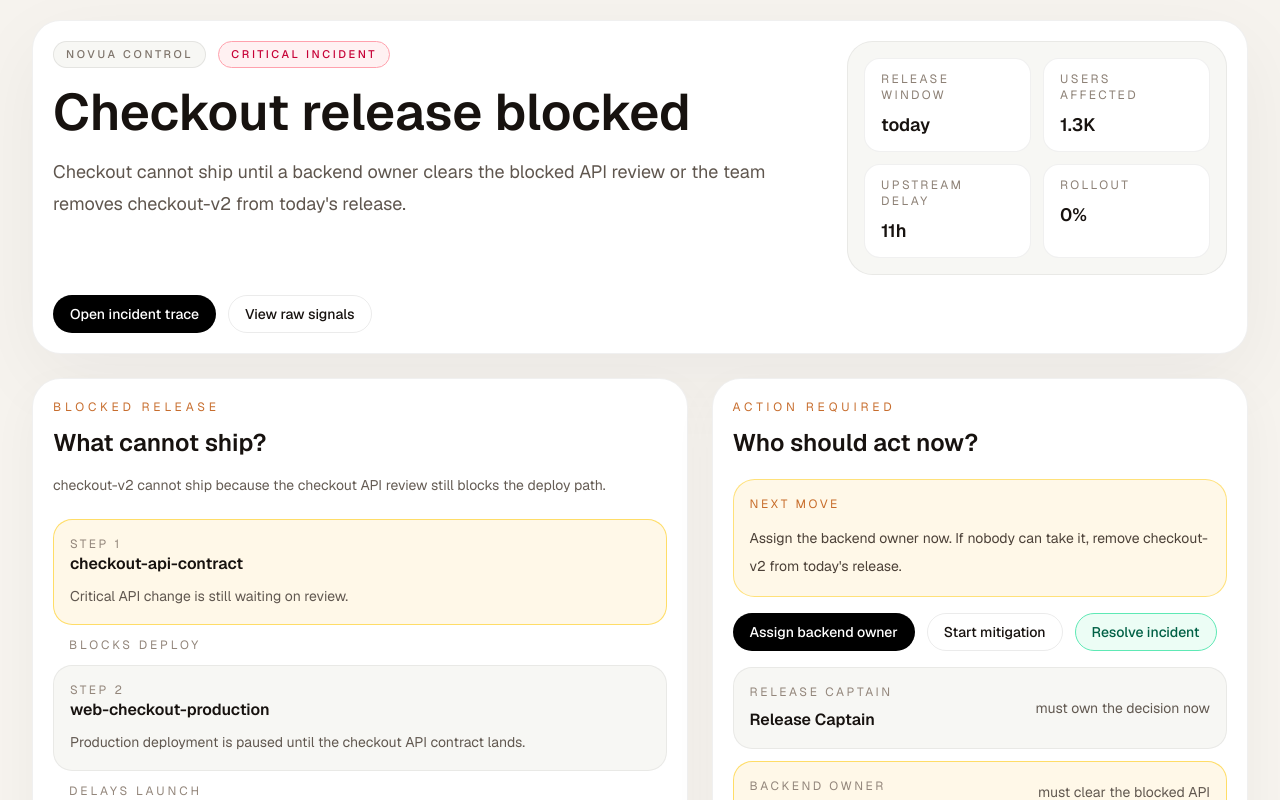
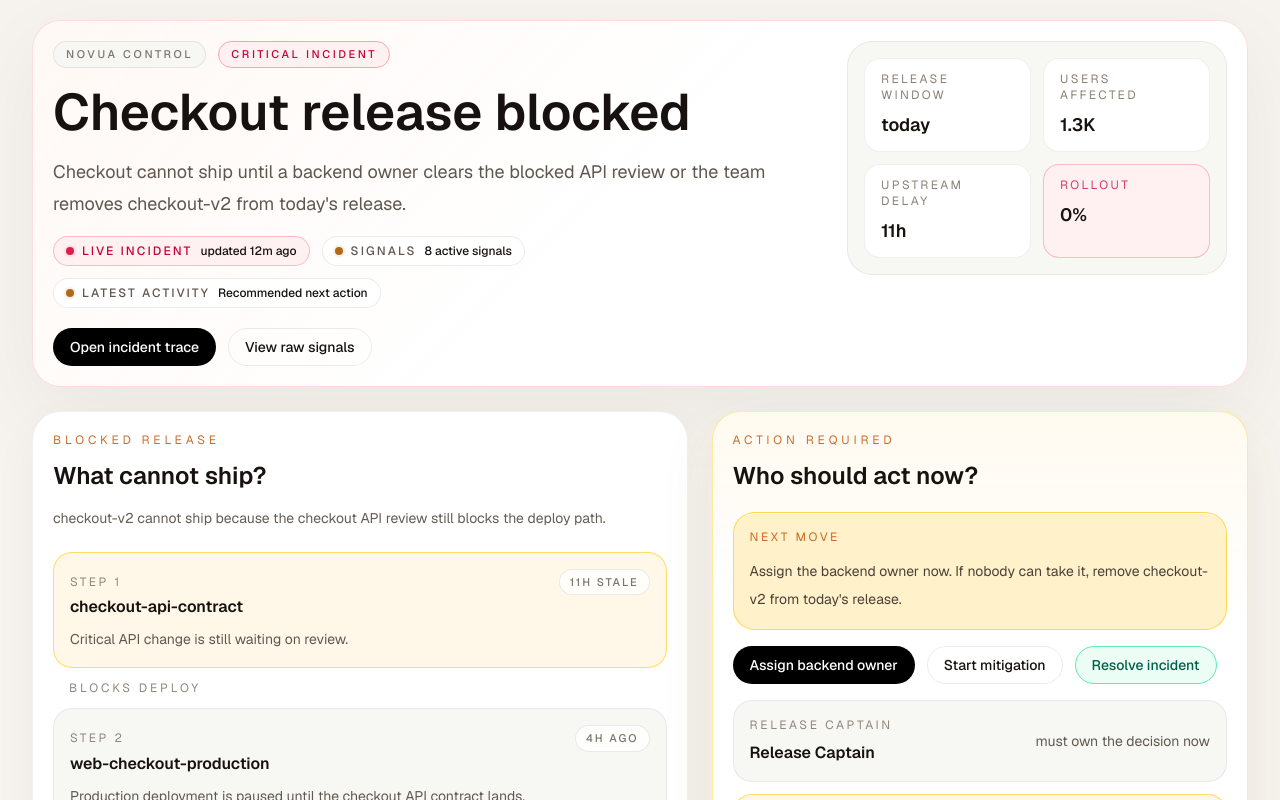
Before and after one commit to iveteamorim/novua-control, a Next.js app: page / in a window 1280 px wide. Shown: the top 800 px of the page. Built offline with nearby package versions, Linux system fonts and the light colour scheme; no server answers.

Commit message:
refactor: add hierarchy and live incident cues

```diff
--- a/src/app/globals.css
+++ b/src/app/globals.css
@@ -30,3 +30,51 @@ body {
   background: rgba(214, 134, 70, 0.24);
   color: #151311;
 }
+
+.live-dot,
+.live-dot-critical {
+  position: relative;
+}
+
+.live-dot {
+  background: #b36a18;
+}
+
+.live-dot-critical {
+  background: #e11d48;
+}
+
+.live-dot::after,
+.live-dot-critical::after {
+  content: "";
+  position: absolute;
+  inset: -4px;
+  border-radius: 9999px;
+  opacity: 0.3;
+  animation: novua-pulse 1.8s ease-out infinite;
+}
+
+.live-dot::after {
+  background: rgba(179, 106, 24, 0.28);
+}
+
+.live-dot-critical::after {
+  background: rgba(225, 29, 72, 0.22);
+}
+
+@keyframes novua-pulse {
+  0% {
+    transform: scale(0.72);
+    opacity: 0.35;
+  }
+
+  70% {
+    transform: scale(1.45);
+    opacity: 0;
+  }
+
+  100% {
+    transform: scale(1.45);
+    opacity: 0;
+  }
+}
--- a/src/app/page.tsx
+++ b/src/app/page.tsx
@@ -5,7 +5,11 @@ import {
   resolveIncidentAction,
   startMitigationAction,
 } from "@/app/control-actions";
-import { getDashboardSnapshot, getSourceOverview } from "@/lib/control/engine";
+import {
+  getAuditTrail,
+  getDashboardSnapshot,
+  getSourceOverview,
+} from "@/lib/control/engine";
 import type { ControlArtifact } from "@/lib/control/types";
 
 const severityStyles = {
@@ -15,9 +19,12 @@ const severityStyles = {
 };
 
 export default async function Home() {
-  const snapshot = await getDashboardSnapshot();
+  const [snapshot, sourceOverview] = await Promise.all([
+    getDashboardSnapshot(),
+    getSourceOverview(),
+  ]);
   const topAlert = snapshot.primaryAlert;
-  const sourceOverview = await getSourceOverview();
+  const auditTrail = await getAuditTrail(topAlert.id);
 
   const findArtifact = (id: string) =>
     topAlert.artifacts.find((artifact) => artifact.id === id);
@@ -32,6 +39,9 @@ export default async function Home() {
   const impactedUsers = getNumberMetadata(blockedDeploy, "impactedUsers");
   const openHours = getNumberMetadata(blockedPr, "openHours");
   const rolloutPercentage = getNumberMetadata(blockedFlag, "rolloutPercentage");
+  const liveSignalCount = sourceOverview.reduce((total, source) => total + source.signals, 0);
+  const lastAuditEntries = auditTrail.slice(-3).reverse();
+  const lastUpdated = lastAuditEntries[0]?.at ?? blockedDeploy?.updatedAt ?? blockedPr?.updatedAt;
 
   const criticalSignals = [
     blockedPr?.owner
@@ -46,7 +56,7 @@ export default async function Home() {
   return (
     <main className="min-h-screen bg-[#f6f3ee] text-[#151311]">
       <div className="mx-auto flex w-full max-w-[1400px] flex-col gap-6 px-4 py-5 sm:px-6 lg:px-8">
-        <header className="rounded-[1.8rem] border border-black/6 bg-white p-5 shadow-[0_24px_80px_rgba(17,24,39,0.05)]">
+        <header className="rounded-[1.8rem] border border-rose-200/70 bg-[linear-gradient(135deg,rgba(255,248,244,0.95),rgba(255,255,255,1)_48%)] p-5 shadow-[0_24px_80px_rgba(17,24,39,0.05)]">
           <div className="flex flex-col gap-5 xl:flex-row xl:items-start xl:justify-between">
             <div className="space-y-3">
               <div className="flex flex-wrap items-center gap-3">
@@ -66,6 +76,25 @@ export default async function Home() {
                 Checkout cannot ship until a backend owner clears the blocked API
                 review or the team removes checkout-v2 from today&apos;s release.
               </p>
+              <div className="flex flex-wrap gap-3 pt-1">
+                <LiveStripPill
+                  tone="critical"
+                  label="live incident"
+                  value={`updated ${formatMoment(lastUpdated)}`}
+                />
+                <LiveStripPill
+                  tone="neutral"
+                  label="signals"
+                  value={`${liveSignalCount} active signals`}
+                />
+                {lastAuditEntries[0] ? (
+                  <LiveStripPill
+                    tone="neutral"
+                    label="latest activity"
+                    value={lastAuditEntries[0].action}
+                  />
+                ) : null}
+              </div>
             </div>
 
             <div className="grid gap-3 rounded-[1.6rem] border border-black/6 bg-[#f7f7f4] p-4 sm:grid-cols-2 xl:min-w-[380px]">
@@ -78,7 +107,11 @@ export default async function Home() {
                 label="Upstream delay"
                 value={`${openHours ?? snapshot.meanDecisionDelayHours}h`}
               />
-              <CompactFact label="Rollout" value={`${rolloutPercentage ?? 0}%`} />
+              <CompactFact
+                label="Rollout"
+                value={`${rolloutPercentage ?? 0}%`}
+                critical={(rolloutPercentage ?? 0) === 0}
+              />
             </div>
           </div>
 
@@ -113,6 +146,7 @@ export default async function Home() {
                   step="1"
                   title={blockedPr?.label ?? "checkout-api-contract"}
                   body={blockedPr?.summary ?? "Critical API change is still waiting on review."}
+                  meta={blockedPr?.updatedAt ?? `${openHours ?? snapshot.meanDecisionDelayHours}h stale`}
                 />
                 <FlowArrow label="blocks deploy" />
                 <IncidentStep
@@ -120,6 +154,7 @@ export default async function Home() {
                   step="2"
                   title={blockedDeploy?.label ?? "web-checkout-production"}
                   body={blockedDeploy?.summary ?? "Production deploy cannot continue."}
+                  meta={blockedDeploy?.updatedAt ?? "updated recently"}
                 />
                 <FlowArrow label="delays launch" />
                 <IncidentStep
@@ -127,10 +162,11 @@ export default async function Home() {
                   step="3"
                   title={blockedTicket?.label ?? "LIN-142 checkout banner release"}
                   body={blockedTicket?.summary ?? "Customer-facing work remains unresolved downstream."}
+                  meta={blockedTicket?.updatedAt ?? "downstream blocked"}
                 />
               </div>
 
-              <div className="mt-4 rounded-[1.35rem] border border-black/6 bg-[#f7f7f4] p-4">
+              <div className="mt-4 rounded-[1.35rem] border border-rose-300/60 bg-[linear-gradient(180deg,rgba(255,248,244,0.98),rgba(247,247,244,0.96))] p-4">
                 <div className="flex items-center justify-between gap-4">
                   <div>
                     <p className="text-xs uppercase tracking-[0.22em] text-[#8d8176]">
@@ -140,7 +176,7 @@ export default async function Home() {
                       {blockedFlag?.label ?? "checkout-v2-rollout"}
                     </h3>
                   </div>
-                  <span className="rounded-full bg-white px-3 py-1 text-xs font-medium uppercase tracking-[0.2em] text-[#7e746b]">
+                  <span className="rounded-full border border-rose-200 bg-white px-3 py-1 text-xs font-medium uppercase tracking-[0.2em] text-rose-700">
                     {rolloutPercentage ?? 0}% released
                   </span>
                 </div>
@@ -151,7 +187,7 @@ export default async function Home() {
               </div>
             </section>
 
-            <section className="rounded-[1.8rem] border border-black/6 bg-white p-5 shadow-[0_16px_48px_rgba(17,24,39,0.04)]">
+            <section className="rounded-[1.8rem] border border-black/6 bg-[#fbfaf8] p-5 shadow-[0_16px_48px_rgba(17,24,39,0.04)]">
               <div className="flex flex-col gap-3 sm:flex-row sm:items-end sm:justify-between">
                 <SectionHeader
                   eyebrow="Connected systems"
@@ -180,13 +216,13 @@ export default async function Home() {
           </div>
 
           <div className="flex flex-col gap-6">
-            <section className="rounded-[1.8rem] border border-black/6 bg-white p-5 shadow-[0_16px_48px_rgba(17,24,39,0.04)]">
+            <section className="rounded-[1.8rem] border border-amber-300/45 bg-[linear-gradient(180deg,rgba(255,250,239,0.96),rgba(255,255,255,1)_28%)] p-5 shadow-[0_20px_56px_rgba(120,84,28,0.08)]">
               <SectionHeader
                 eyebrow="Action required"
                 title="Who should act now?"
               />
 
-              <div className="mt-5 rounded-[1.35rem] border border-amber-300/60 bg-[#fff8e8] p-4">
+              <div className="mt-5 rounded-[1.35rem] border border-amber-300/80 bg-[#fff1ca] p-4 shadow-[inset_0_1px_0_rgba(255,255,255,0.65)]">
                 <p className="text-xs uppercase tracking-[0.22em] text-amber-700/82">
                   Next move
                 </p>
@@ -287,11 +323,59 @@ function CaseFact({ label, value }: { label: string; value: string }) {
   );
 }
 
-function CompactFact({ label, value }: { label: string; value: string }) {
+function CompactFact({
+  label,
+  value,
+  critical = false,
+}: {
+  label: string;
+  value: string;
+  critical?: boolean;
+}) {
   return (
-    <div className="rounded-[1rem] border border-black/6 bg-white px-4 py-3">
-      <p className="text-xs uppercase tracking-[0.2em] text-[#8d8176]">{label}</p>
+    <div
+      className={`rounded-[1rem] border px-4 py-3 ${
+        critical
+          ? "border-rose-300/70 bg-rose-50 text-rose-700"
+          : "border-black/6 bg-white"
+      }`}
+    >
+      <p
+        className={`text-xs uppercase tracking-[0.2em] ${
+          critical ? "text-rose-700/75" : "text-[#8d8176]"
+        }`}
+      >
+        {label}
+      </p>
       <p className="mt-2 text-lg font-semibold text-[#17120f]">{value}</p>
+    </div>
+  );
+}
+
+function LiveStripPill({
+  label,
+  value,
+  tone,
+}: {
+  label: string;
+  value: string;
+  tone: "critical" | "neutral";
+}) {
+  return (
+    <div
+      className={`inline-flex items-center gap-2 rounded-full border px-3 py-1.5 text-xs font-medium ${
+        tone === "critical"
+          ? "border-rose-300/70 bg-rose-50 text-rose-700"
+          : "border-black/8 bg-white text-[#5f564e]"
+      }`}
+    >
+      <span
+        className={`h-2 w-2 rounded-full ${
+          tone === "critical" ? "live-dot-critical" : "live-dot"
+        }`}
+      />
+      <span className="uppercase tracking-[0.18em]">{label}</span>
+      <span className="normal-case tracking-normal text-[#17120f]">{value}</span>
     </div>
   );
 }
@@ -356,11 +440,13 @@ function IncidentStep({
   body,
   tone,
   step,
+  meta,
 }: {
   title: string;
   body: string;
   tone: "neutral" | "warning" | "critical";
   step: string;
+  meta?: string;
 }) {
   const toneClasses = {
     neutral: "border-black/6 bg-[#f7f7f4]",
@@ -370,7 +456,14 @@ function IncidentStep({
 
   return (
     <div className={`rounded-[1.2rem] border p-4 ${toneClasses[tone]}`}>
-      <p className="text-xs uppercase tracking-[0.22em] text-[#93867b]">Step {step}</p>
+      <div className="flex items-center justify-between gap-3">
+        <p className="text-xs uppercase tracking-[0.22em] text-[#93867b]">Step {step}</p>
+        {meta ? (
+          <span className="rounded-full border border-black/8 bg-white/80 px-2.5 py-1 text-[11px] font-medium uppercase tracking-[0.18em] text-[#7e746b]">
+            {meta}
+          </span>
+        ) : null}
+      </div>
       <h3 className="text-base font-semibold text-[#17120f]">{title}</h3>
       <p className="mt-2 text-sm leading-6 text-[#615850]">{body}</p>
     </div>
@@ -398,7 +491,8 @@ function SourcePill({
     <div className="rounded-[1.25rem] border border-black/6 bg-[#f7f7f4] p-4">
       <div className="flex items-center justify-between gap-3">
         <h3 className="text-base font-semibold text-[#17120f]">{title}</h3>
-        <span className="rounded-full bg-white px-3 py-1 text-[11px] font-medium uppercase tracking-[0.22em] text-[#7e746b]">
+        <span className="inline-flex items-center gap-2 rounded-full bg-white px-3 py-1 text-[11px] font-medium uppercase tracking-[0.22em] text-[#7e746b]">
+          <span className={mode === "live" ? "live-dot" : "h-2 w-2 rounded-full bg-stone-300"} />
           {mode}
         </span>
       </div>
@@ -426,3 +520,31 @@ function SectionHeader({
     </div>
   );
 }
+
+function formatMoment(value?: string | null) {
+  if (!value) {
+    return "just now";
+  }
+
+  const parsed = Date.parse(value);
+
+  if (Number.isNaN(parsed)) {
+    return value;
+  }
+
+  const diffMs = Date.now() - parsed;
+  const diffMinutes = Math.max(1, Math.round(diffMs / 60000));
+
+  if (diffMinutes < 60) {
+    return `${diffMinutes}m ago`;
+  }
+
+  const diffHours = Math.round(diffMinutes / 60);
+
+  if (diffHours < 24) {
+    return `${diffHours}h ago`;
+  }
+
+  const diffDays = Math.round(diffHours / 24);
+  return `${diffDays}d ago`;
+}
```
